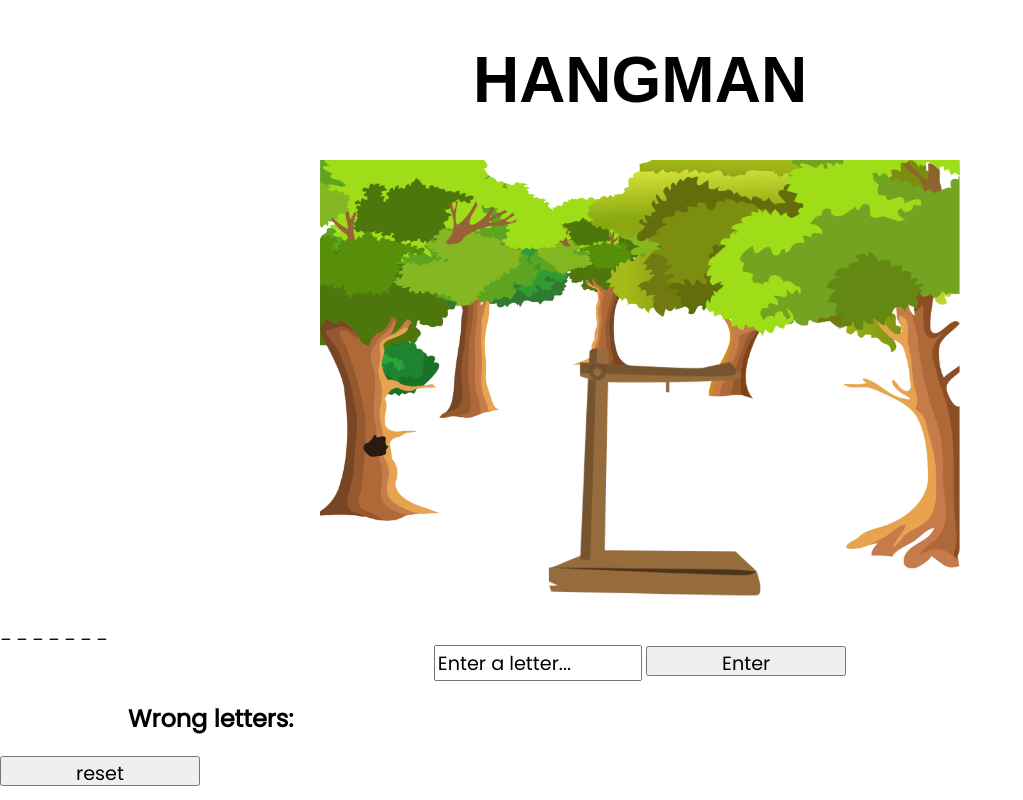
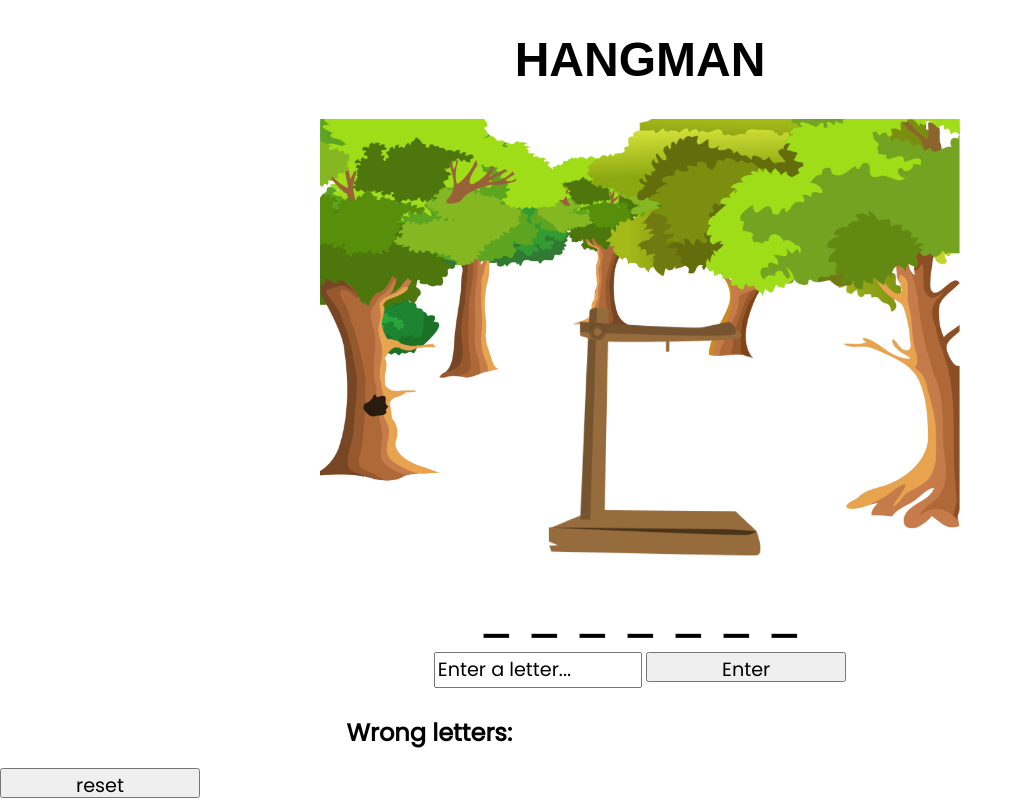
Before and after one commit to BrikkeH/Hangman, a PHP site: page / in a window 1280 px wide. Shown: the whole page, without its empty margins (0-1023 px from the left). Run offline with PHP 8.4, Linux system fonts and the light colour scheme; data that the repository does not hold is empty; some web fonts are replaced.

Commit message:
Update stylesheet.css

```diff
--- a/stylesheet.css
+++ b/stylesheet.css
@@ -5,12 +5,13 @@ body{
 }
 /*Title*/
 h1{
-    font-size: 4em;
+    font-size: 3em;
     color: black;
     font-family: 'Lacquer', sans-serif;
     text-transform: uppercase;
     vertical-align: center;
     text-align: center;
+    top: 0;
 }
 
 /*Images*/
@@ -43,6 +44,7 @@ h1{
 .inputpanel{
     width: 100%;
     height: auto;
+    margin-bottom: 10px;
 }
 .forminput{
     text-align: center;
@@ -56,7 +58,26 @@ input{
 
 /*Mistakes*/
 .mistakes{
-    margin-left: 10%;
+    display:flex;
+    height: 70px;
+    line-height: 70px;
+}
+.column1{
+    flex: 40%;
+    vertical-align: middle;
+    text-align: right;
+    margin-top: -20px;
+}
+.column2{
+    flex: 57%;
+    font-size: 1.5em;
+    padding-left: 3%;
+}
+
+/* Show word with letter or _ */
+.wordpanel{
+    text-align: center;
+    font-size: 3em;
 }
 
 /* Loser page */
```
